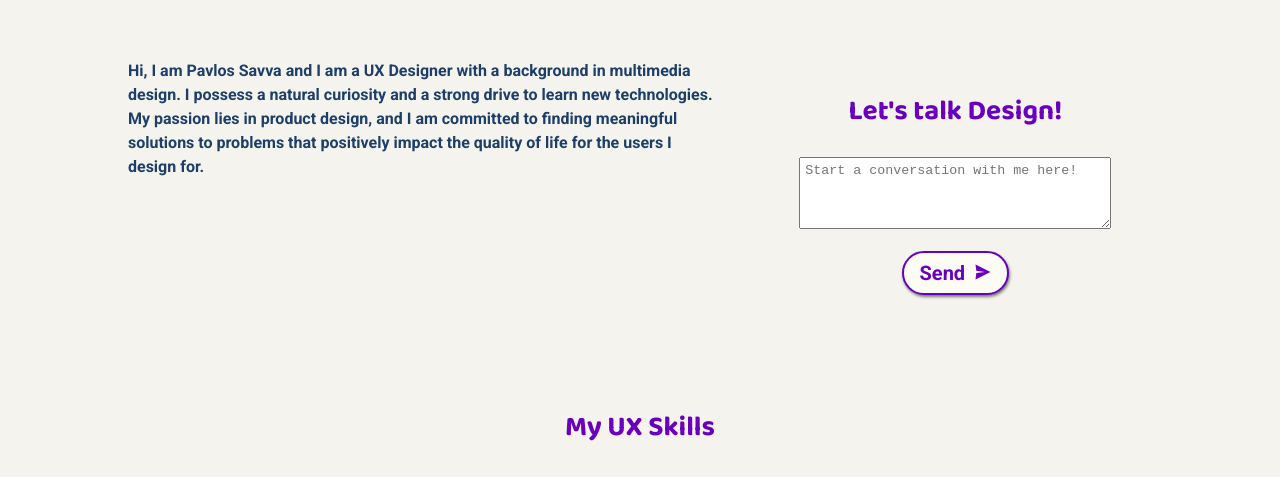
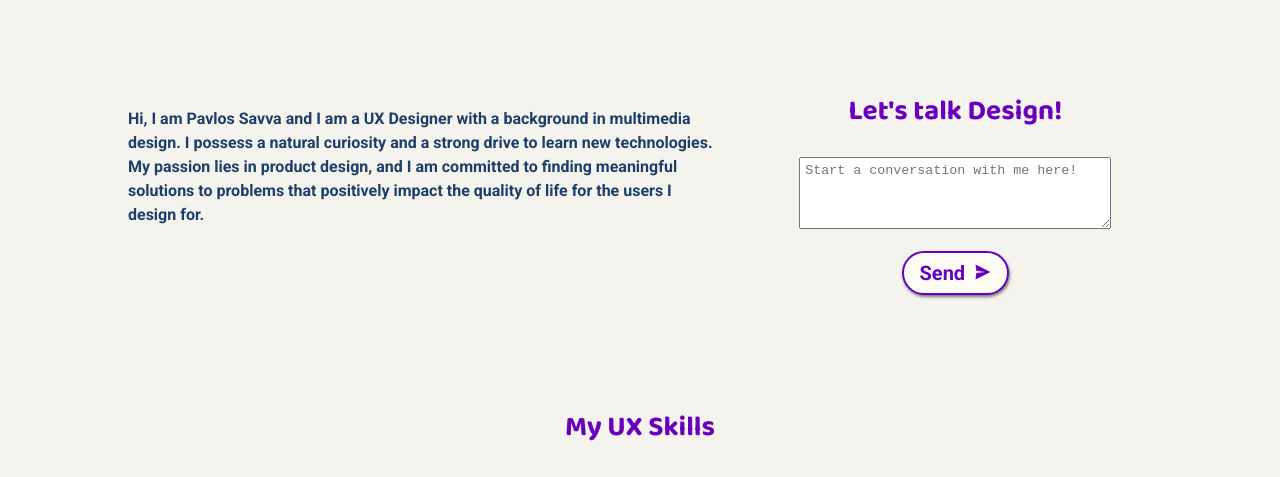
Before and after one commit to PavlosGS/Homework_19, a plain HTML site: page index.html in a window 1280 px wide. Shown: the part 323-800 px from the top of the page. Drawn offline with nearby package versions, Linux system fonts and the light colour scheme.

Commit message:
HW19_for_submition

```diff
--- a/css/styles.css
+++ b/css/styles.css
@@ -188,8 +188,6 @@ button:hover {
     z-index: 2;
 }
 
-
-
 .title {
     width:567px;
     height:70px;
@@ -199,7 +197,7 @@ button:hover {
     display:flex;
     flex-direction: row;
     justify-content:space-around;
-    vertical-align:top;
+    vertical-align:center;
     align-items:flex-start;
     position: relative;
     top: -16px;
@@ -260,9 +258,7 @@ button:hover {
 
 .intro {
     display:flex;
-    vertical-align: middle;
-    position: relative;
-    width:auto;
+    vertical-align:bottom;
     max-width: 590px;
     margin: 0 auto 0 0;
 }
@@ -271,7 +267,6 @@ button:hover {
     display:flex;
     flex-direction: column;
     align-items: center;
-    position: relative;
     margin: 0 auto;
     width: auto;
 }
--- a/index.html
+++ b/index.html
@@ -56,7 +56,7 @@
             </div>
             <div class="overlap"><img class="title" src="images/uxdesigner.svg" alt="UX Designer"/></div>
                 <div class="mainflex">
-                    <div class="intro"><h4>Hi, I am Pavlos Savva and I am a UX Designer with a background in multimedia design.
+                    <div class="intro"><h4><br><br>Hi, I am Pavlos Savva and I am a UX Designer with a background in multimedia design.
                         I possess a natural curiosity and a strong drive to learn new technologies. My passion lies in product
                         design, and I am committed to finding meaningful solutions to problems that positively impact the quality
                         of life for the users I design for.</h4>
```
